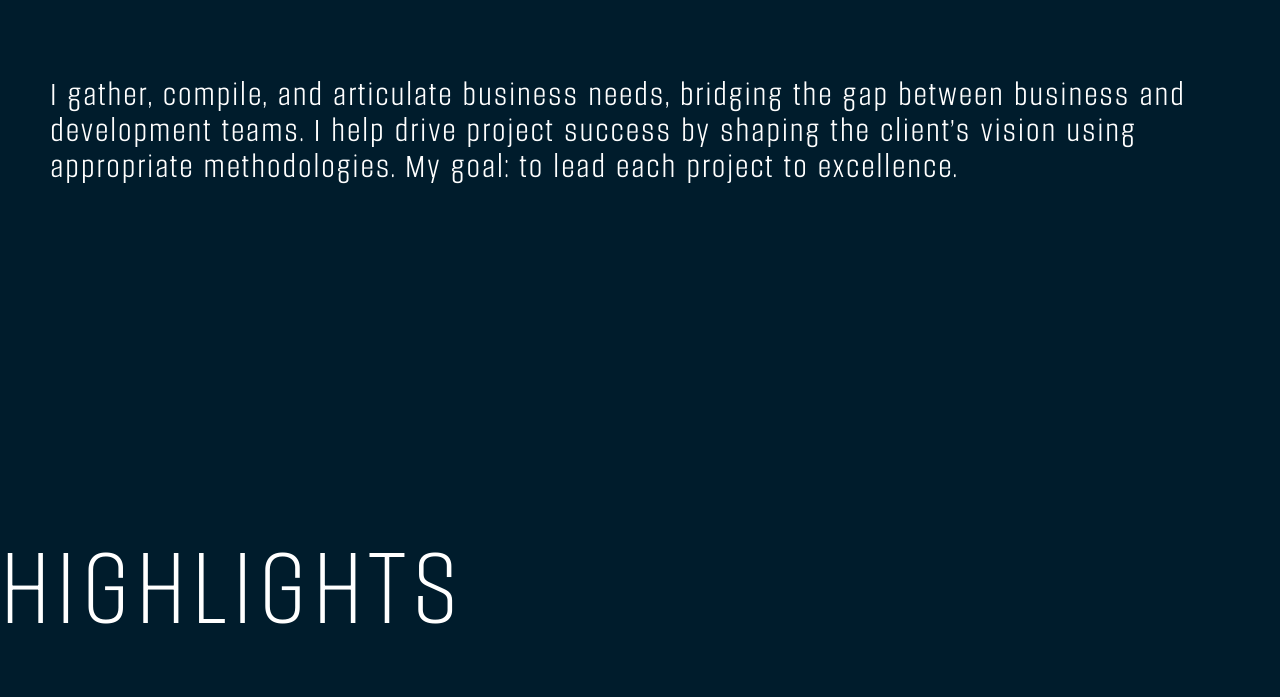
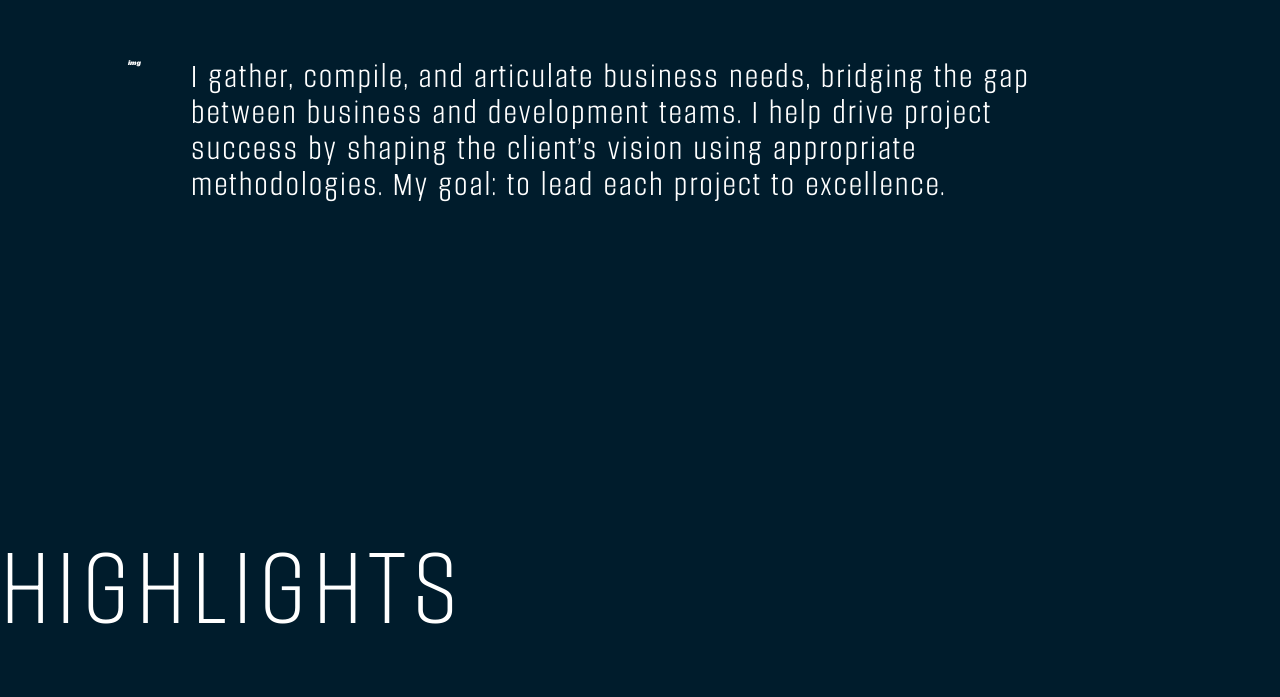
Before and after one commit to FranckChristmas/FKCS, a website built with Parcel: page src/index.html in a window 1280 px wide. Shown: the part 1189-1886 px from the top of the page. Built offline with nearby package versions, Linux system fonts and the light colour scheme; no server answers; a web font is replaced by a local one.

Commit message:
adding img placeholder and wrapper

```diff
--- a/src/css/style.scss
+++ b/src/css/style.scss
@@ -266,6 +266,13 @@ section.about {
   justify-content: center;
   align-items: center;
 }
+.about-wrapper {
+  display: flex;
+  margin: 0;
+  padding: 0;
+  width: 100%;
+  max-width: 80%;
+}
 .about-me {
   font-family: "compressa-micro";
   font-size: 3rem;
--- a/src/index.html
+++ b/src/index.html
@@ -61,6 +61,7 @@
     </section>
     <section id="about" class="about">
       <div class="about-wrapper">
+        <span> img</span>
         <span class="about-me"
           >I gather, compile, and articulate business needs, bridging the gap
           between business and development teams. I help drive project success
```
Also changed, not shown: dist/index.html, 2 other files.
